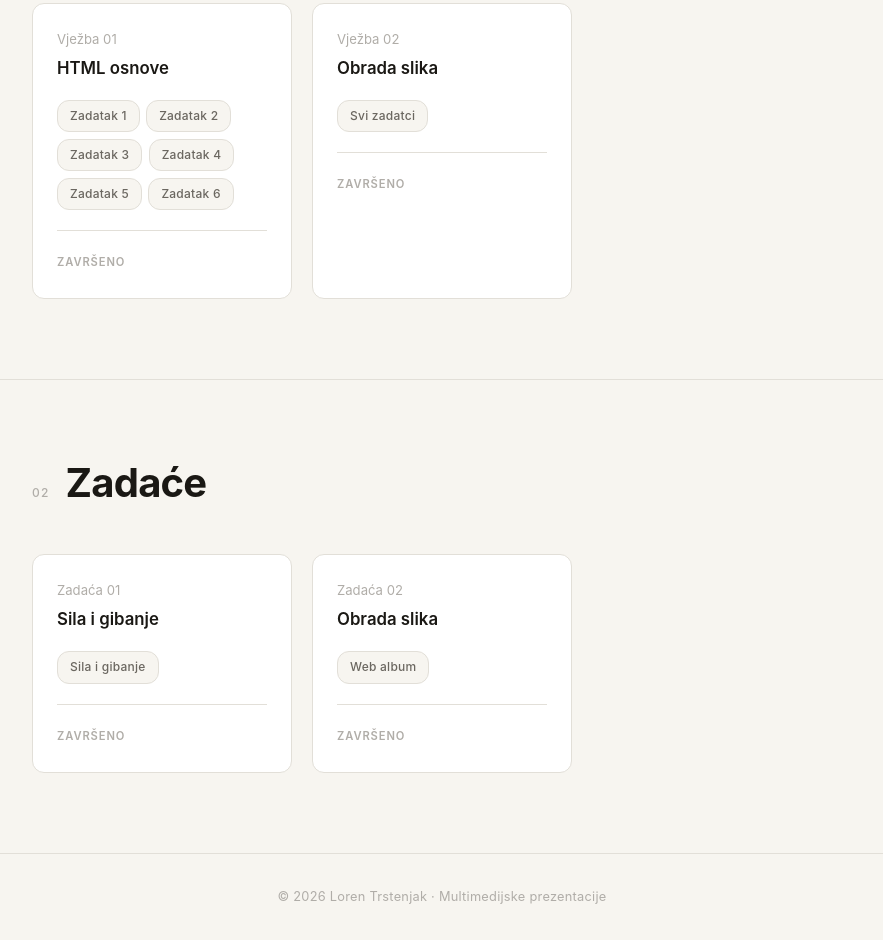
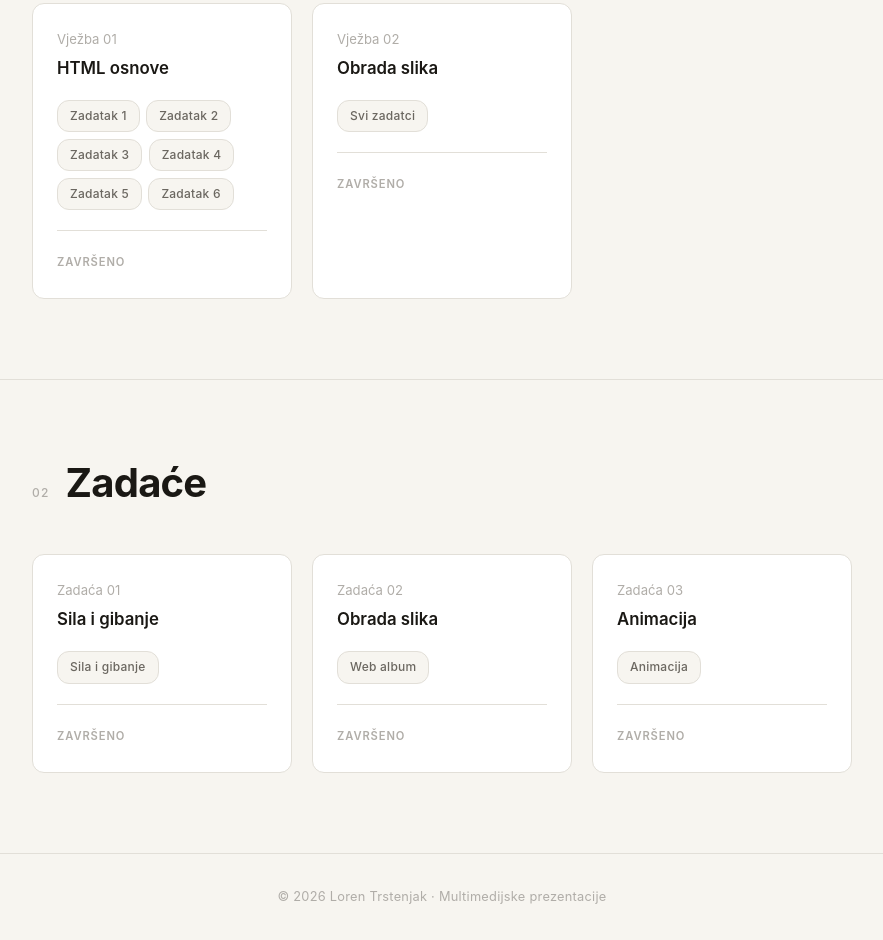
Before and after one commit to lorentsrtenjak/Loren-Multimedijske-Prezentacije, a plain HTML site: page index.html in a window 1280 px wide. Shown: the part 723-1663 px from the top of the page, without its empty margins (198-1081 px from the left). Drawn offline with Linux system fonts and the light colour scheme.

Commit message:
Add new card for Zadaća 03 with animation link

```diff
--- a/index.html
+++ b/index.html
@@ -313,6 +313,16 @@
         <span class="card-badge">Završeno</span>
       </div>
 
+      <div class="card">
+        <div class="card-number">Zadaća 03</div>
+        <div class="card-title"><a href="https://lorentsrtenjak.github.io/Loren-Multimedijske-Prezentacije/zadatak5/zadatak5.html">Animacija</a></div>
+        <div class="card-tasks">
+          <a href="https://lorentsrtenjak.github.io/Loren-Multimedijske-Prezentacije/zadatak5/zadatak5.html" class="task-chip">Animacija</a>
+        </div>
+        <div class="card-divider"></div>
+        <span class="card-badge">Završeno</span>
+      </div>
+
     </div>
   </section>
 
```
